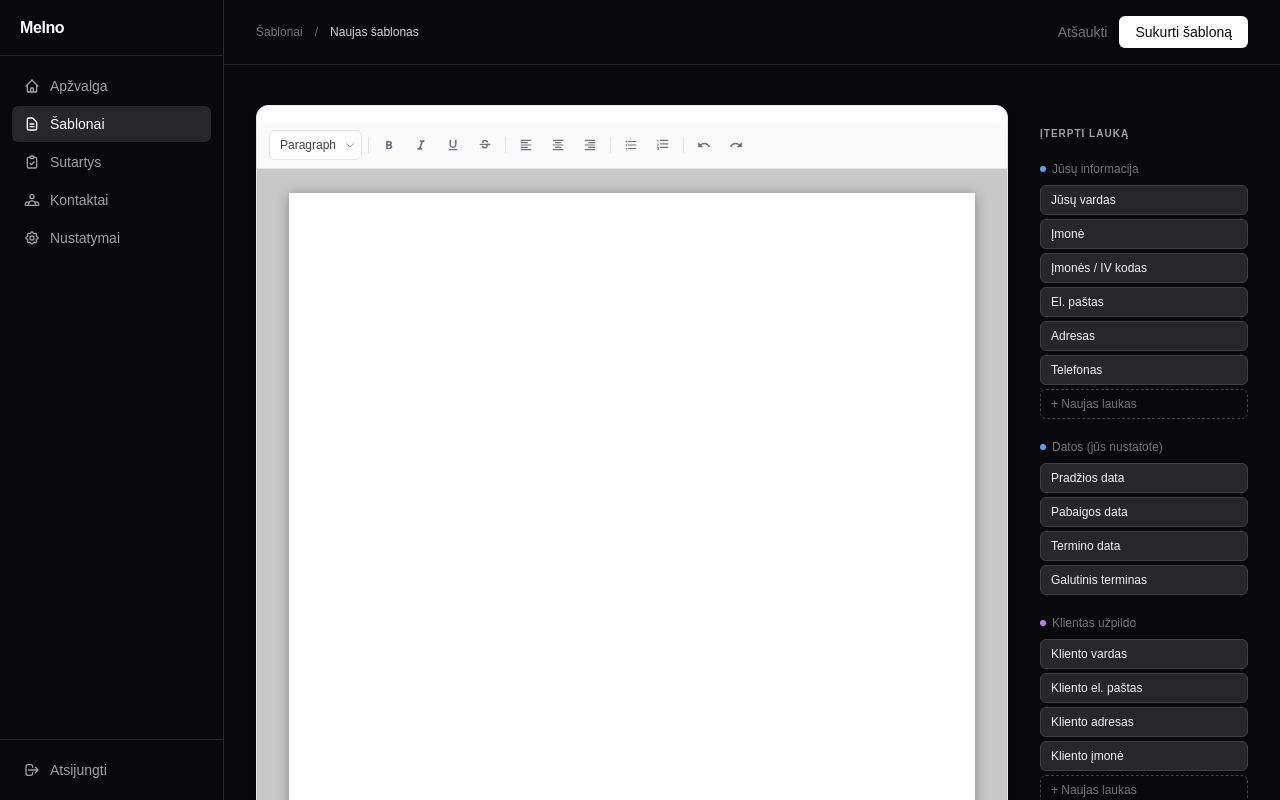
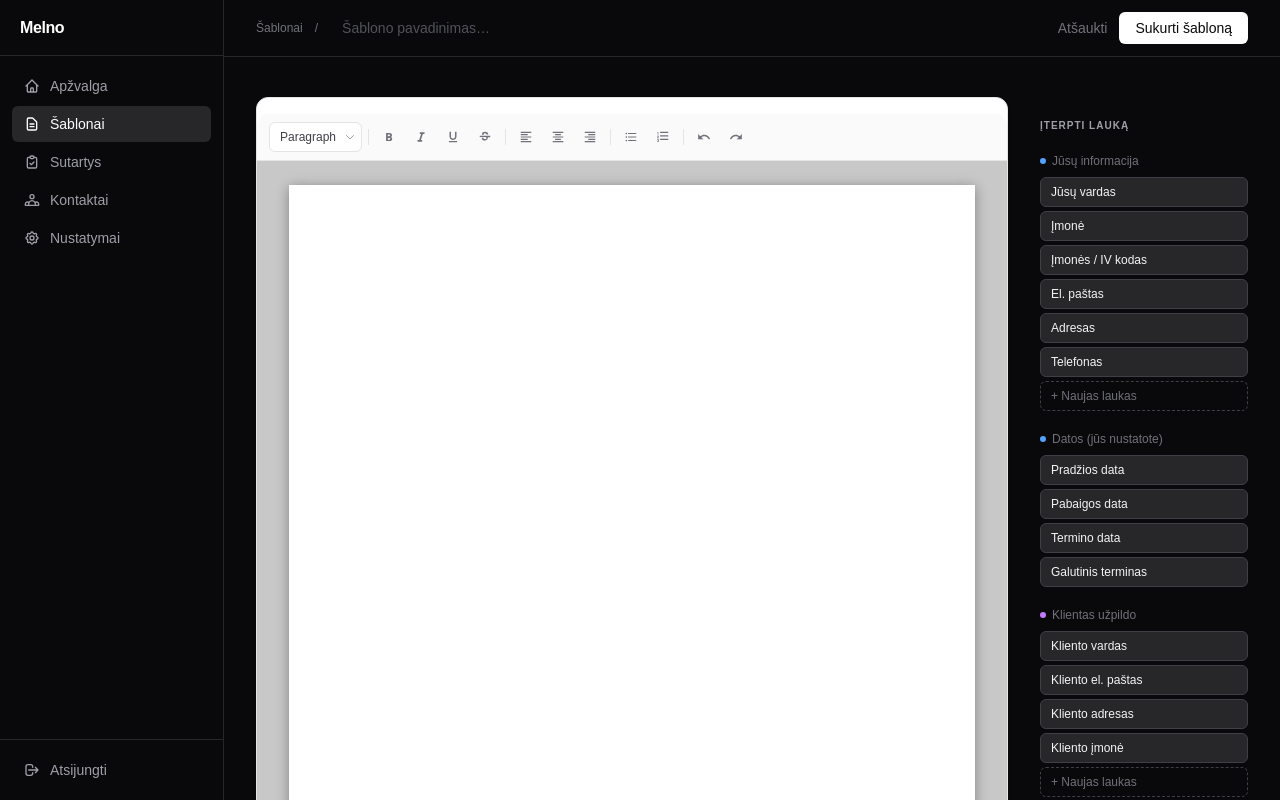
Before and after one commit to justasstulpinas/melno-frontend, a Next.js app: page /dashboard/templates/new in a window 1280 px wide. Built offline with nearby package versions, Linux system fonts and the light colour scheme; no server answers.

Commit message:
Add template name input back to top bar

```diff
--- a/src/app/dashboard/templates/[id]/edit/page.tsx
+++ b/src/app/dashboard/templates/[id]/edit/page.tsx
@@ -51,15 +51,19 @@ export default function EditTemplatePage() {
   return (
     <form onSubmit={handleSave} className="flex flex-col h-full">
       {/* Top bar */}
-      <div className="flex items-center justify-between px-8 py-4 border-b border-zinc-800 bg-zinc-950 sticky top-0 z-20">
-        <div className="flex items-center gap-3 text-xs text-zinc-500">
+      <div className="flex items-center justify-between px-8 py-3 border-b border-zinc-800 bg-zinc-950 sticky top-0 z-20 gap-6">
+        <div className="flex items-center gap-3 text-xs text-zinc-500 shrink-0">
           <Link href="/dashboard/templates" className="hover:text-zinc-300 transition-colors">Šablonai</Link>
           <span>/</span>
-          <Link href={`/dashboard/templates/${id}`} className="hover:text-zinc-300 transition-colors">{name}</Link>
-          <span>/</span>
-          <span className="text-zinc-300">Redaguoti</span>
         </div>
-        <div className="flex items-center gap-3">
+        <input
+          required
+          value={name}
+          onChange={(e) => setName(e.target.value)}
+          placeholder="Šablono pavadinimas…"
+          className="flex-1 bg-transparent text-sm text-white placeholder-zinc-600 focus:outline-none min-w-0"
+        />
+        <div className="flex items-center gap-3 shrink-0">
           {error && <p className="text-xs text-red-400">{error}</p>}
           <Link href={`/dashboard/templates/${id}`} className="text-sm text-zinc-500 hover:text-white transition-colors">
             Atšaukti
--- a/src/app/dashboard/templates/new/page.tsx
+++ b/src/app/dashboard/templates/new/page.tsx
@@ -33,13 +33,19 @@ export default function NewTemplatePage() {
   return (
     <form onSubmit={handleSubmit} className="flex flex-col h-full">
       {/* Top bar */}
-      <div className="flex items-center justify-between px-8 py-4 border-b border-zinc-800 bg-zinc-950 sticky top-0 z-20">
-        <div className="flex items-center gap-3 text-xs text-zinc-500">
+      <div className="flex items-center justify-between px-8 py-3 border-b border-zinc-800 bg-zinc-950 sticky top-0 z-20 gap-6">
+        <div className="flex items-center gap-3 text-xs text-zinc-500 shrink-0">
           <Link href="/dashboard/templates" className="hover:text-zinc-300 transition-colors">Šablonai</Link>
           <span>/</span>
-          <span className="text-zinc-300">Naujas šablonas</span>
         </div>
-        <div className="flex items-center gap-3">
+        <input
+          required
+          value={name}
+          onChange={(e) => setName(e.target.value)}
+          placeholder="Šablono pavadinimas…"
+          className="flex-1 bg-transparent text-sm text-white placeholder-zinc-600 focus:outline-none min-w-0"
+        />
+        <div className="flex items-center gap-3 shrink-0">
           {error && <p className="text-xs text-red-400">{error}</p>}
           <Link href="/dashboard/templates" className="text-sm text-zinc-500 hover:text-white transition-colors">Atšaukti</Link>
           <button
```
